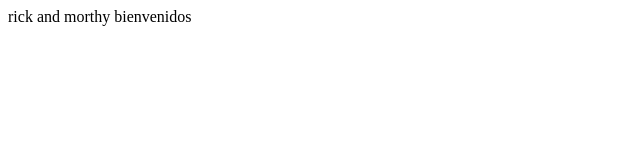
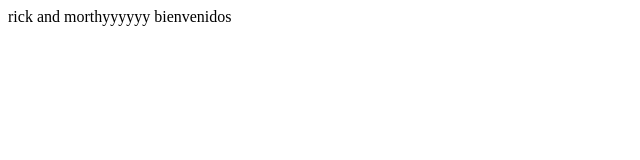
Before and after one commit to paolalopez1996/proyectorick, a plain HTML site: page index.html in a window 1280 px wide. Shown: the full height of the page, 0-640 px from the left. Drawn offline with Linux system fonts and the light colour scheme; no server answers.

Commit message:
Update index.html

```diff
--- a/index.html
+++ b/index.html
@@ -8,7 +8,7 @@
 </head>
 <body>
     <section>
-        rick and morthy
+        rick and morthyyyyyy
         bienvenidos
     </section>
     <script src="./app.js"  ></script>
```
